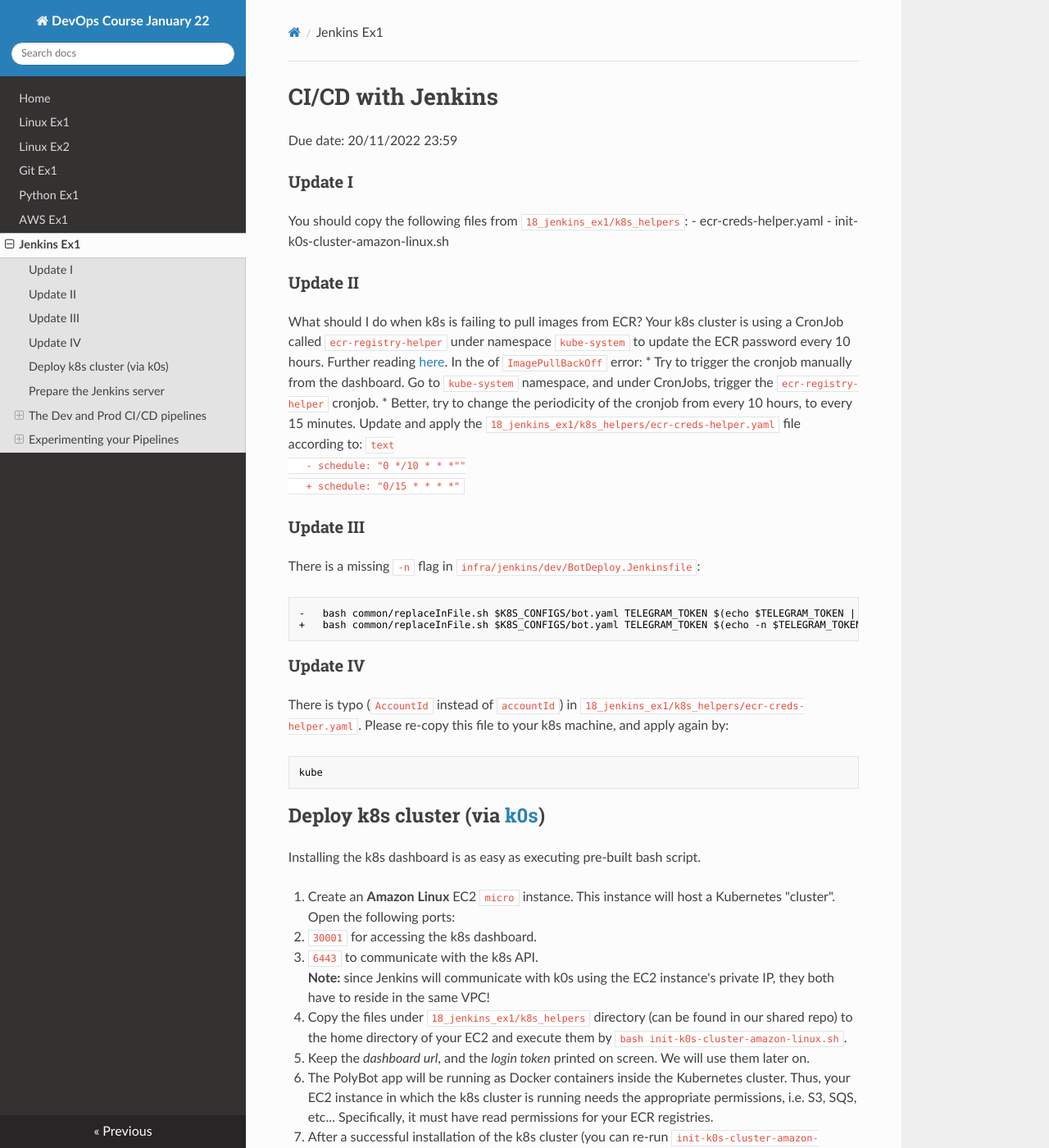
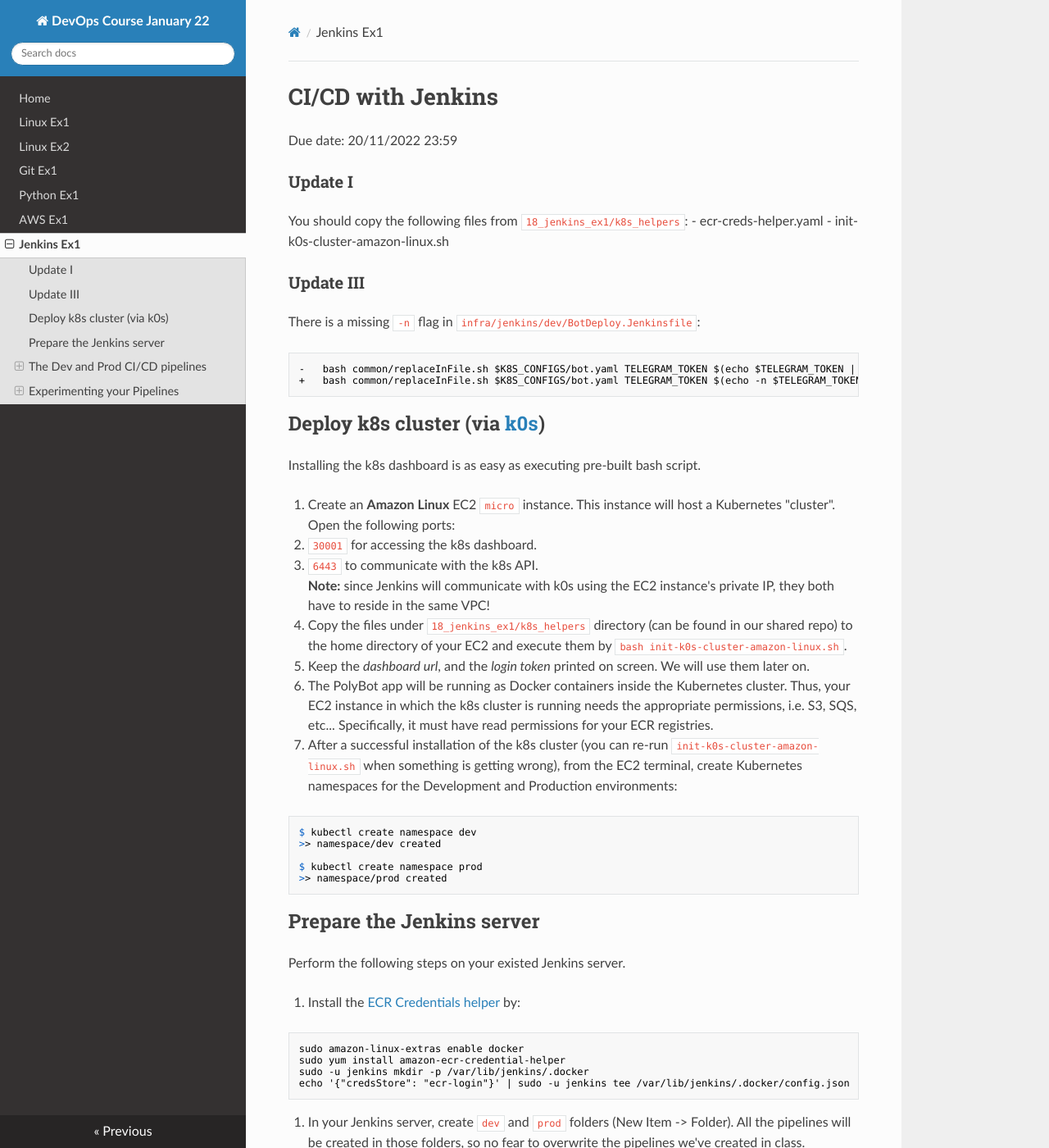
Before and after one commit to alonitac/DevOpsJan22, an MkDocs documentation site: the page built from docs/jenkins_ex1.md, in a window 1280 px wide and 1400 px high. Shown: the whole window at 82% size. Built offline with MkDocs 1.6.1, drawn with Linux system fonts in a browser that asks for light colours; nearby versions of some CDN libraries; some of the changed text lies outside the part shown.

Commit message:
jenkins ex fix

````diff
--- a/docs/jenkins_ex1.md
+++ b/docs/jenkins_ex1.md
@@ -9,18 +9,6 @@
 - ecr-creds-helper.yaml
 - init-k0s-cluster-amazon-linux.sh
 
-### Update II
-
-What should I do when k8s is failing to pull images from ECR?
-Your k8s cluster is using a CronJob called `ecr-registry-helper` under namespace `kube-system` to update the ECR password every 10 hours. Further reading [here](https://skryvets.com/blog/2021/03/15/kubernetes-pull-image-from-private-ecr-registry/).
-In the of `ImagePullBackOff` error:
-* Try to trigger the cronjob manually from the dashboard. Go to `kube-system` namespace, and under CronJobs, trigger the `ecr-registry-helper` cronjob.
-* Better, try to change the periodicity of the cronjob from every 10 hours, to every 15 minutes. Update and apply the `18_jenkins_ex1/k8s_helpers/ecr-creds-helper.yaml` file according to:
-   ```text
-   - schedule: "0 */10 * * *""
-   + schedule: "0/15 * * * *"
-   ```
-
 ### Update III
 
 There is a missing `-n` flag in `infra/jenkins/dev/BotDeploy.Jenkinsfile`:
@@ -28,15 +16,6 @@
 ```text
 -   bash common/replaceInFile.sh $K8S_CONFIGS/bot.yaml TELEGRAM_TOKEN $(echo $TELEGRAM_TOKEN | base64)
 +   bash common/replaceInFile.sh $K8S_CONFIGS/bot.yaml TELEGRAM_TOKEN $(echo -n $TELEGRAM_TOKEN | base64)
-```
-
-### Update IV
-
-There is typo (`AccountId` instead of `accountId`) in `18_jenkins_ex1/k8s_helpers/ecr-creds-helper.yaml`.
-Please re-copy this file to your k8s machine, and apply again by:
-
-```shell
-kube
 ```
 
 ## Deploy k8s cluster (via [k0s](https://k0sproject.io/))
@@ -70,8 +49,6 @@
 sudo -u jenkins mkdir -p /var/lib/jenkins/.docker
 echo '{"credsStore": "ecr-login"}' | sudo -u jenkins tee /var/lib/jenkins/.docker/config.json
 ```
-
-After you've done it, no need any more to authenticate in ECR (`aws ecr get-login-password...`) before each pull/push. This is a necessary step in order to run Jenkins agents inside Docker containers.
 
 2. In your Jenkins server, create `dev` and `prod` folders (New Item -> Folder). All the pipelines will be created in those folders, so no fear to overwrite the pipelines we've created in class.
 3. Jenkins needs to talk with the k8s cluster in order to deploy the applications. It does so using the Kubernetes command-line tool, `kubectl`. To configure `kubectl` to work with your k8s cluster, create in Jenkins **Secret file** credentials called `kubeconfig` in the Jenkins global scope. The secret file itself can be found in the EC2 you've installed the k8s cluster under `~/.kube/config`. You can copy & paste this file's content to your local machine and upload to Jenkins.
````
